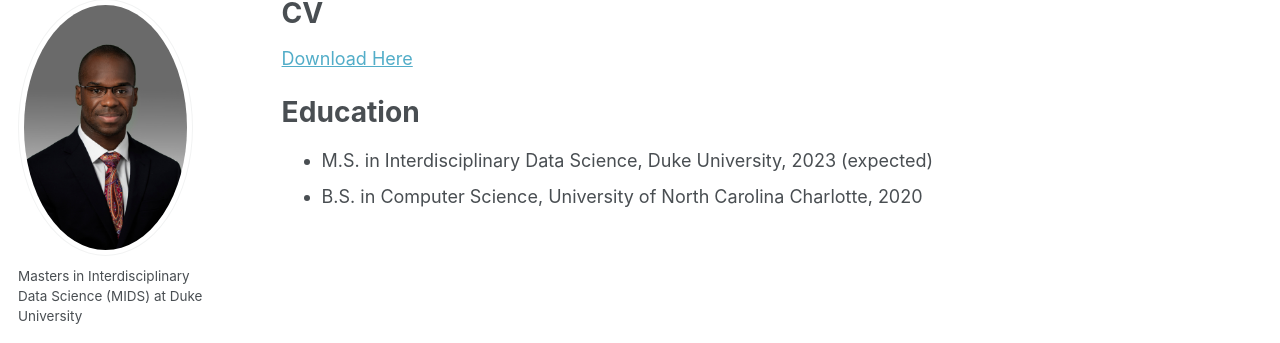
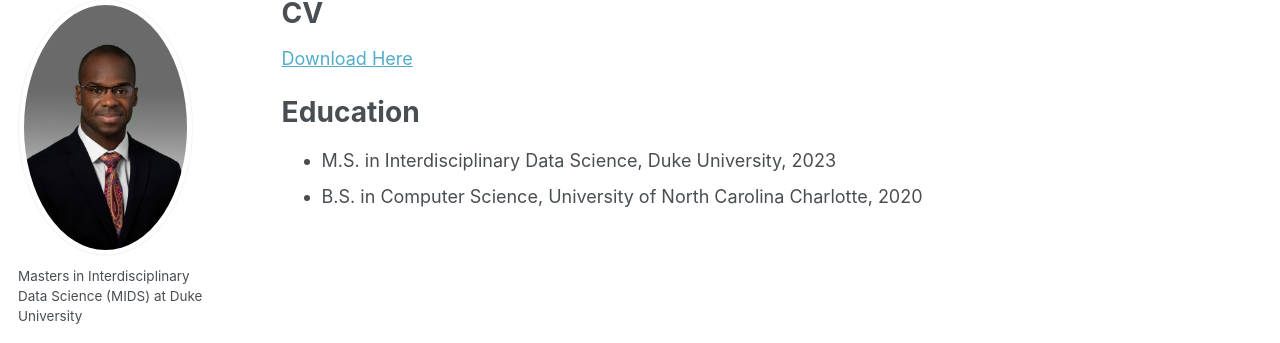
Before and after one commit to caratliff/caratliff.github.io, a Jekyll site: the page built from _pages/cv.md, in a window 1280 px wide. Shown: the part 119-462 px from the top of the page. Built offline with Jekyll 4.4.1, drawn with Linux system fonts in a browser that asks for light colours.

Commit message:
Update cv.md

```diff
--- a/_pages/cv.md
+++ b/_pages/cv.md
@@ -13,7 +13,7 @@ redirect_from:
 
 Education
 ======
-* M.S. in Interdisciplinary Data Science, Duke University, 2023 (expected)
+* M.S. in Interdisciplinary Data Science, Duke University, 2023
 * B.S. in Computer Science, University of North Carolina Charlotte, 2020
 
 
```
